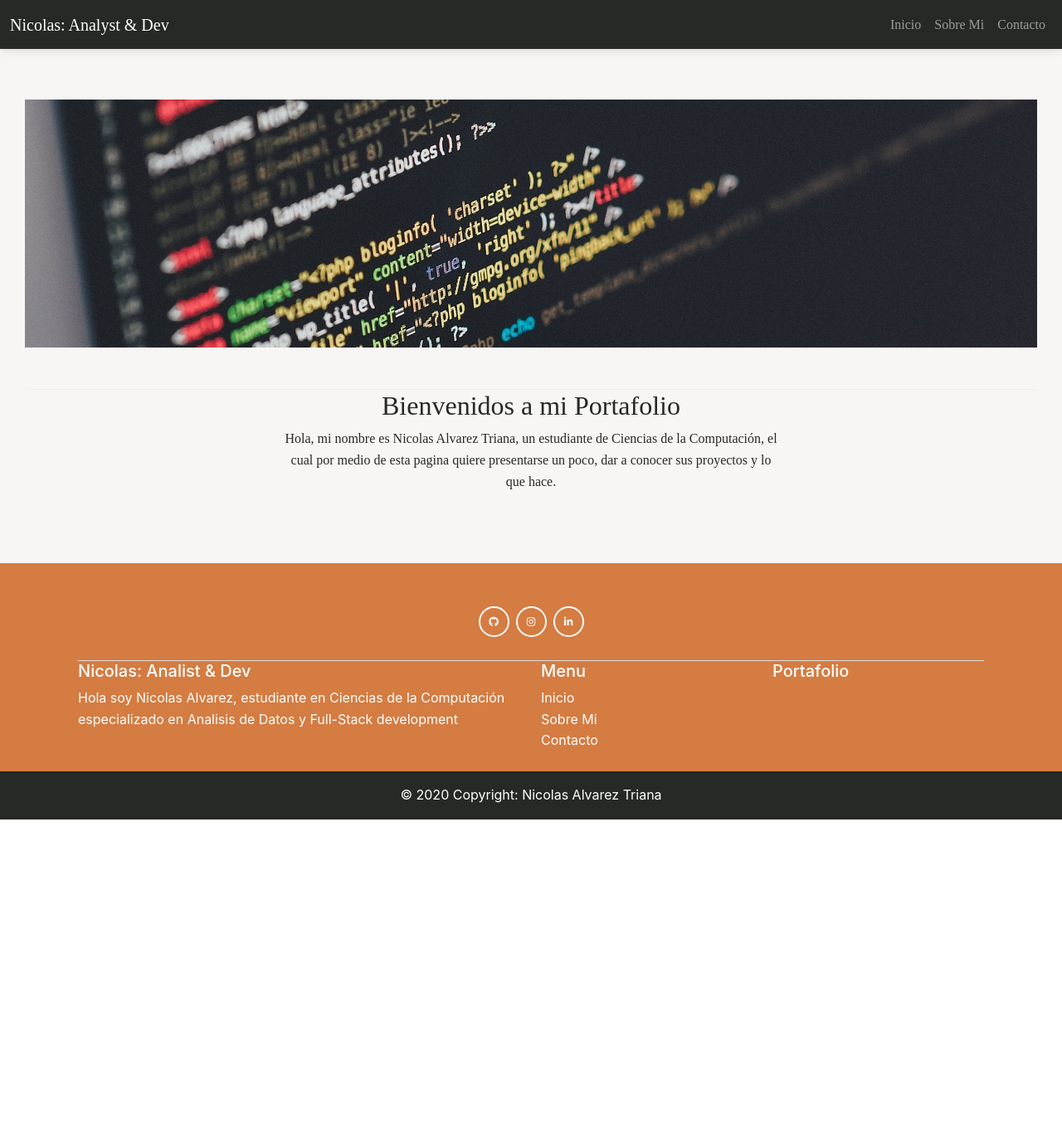
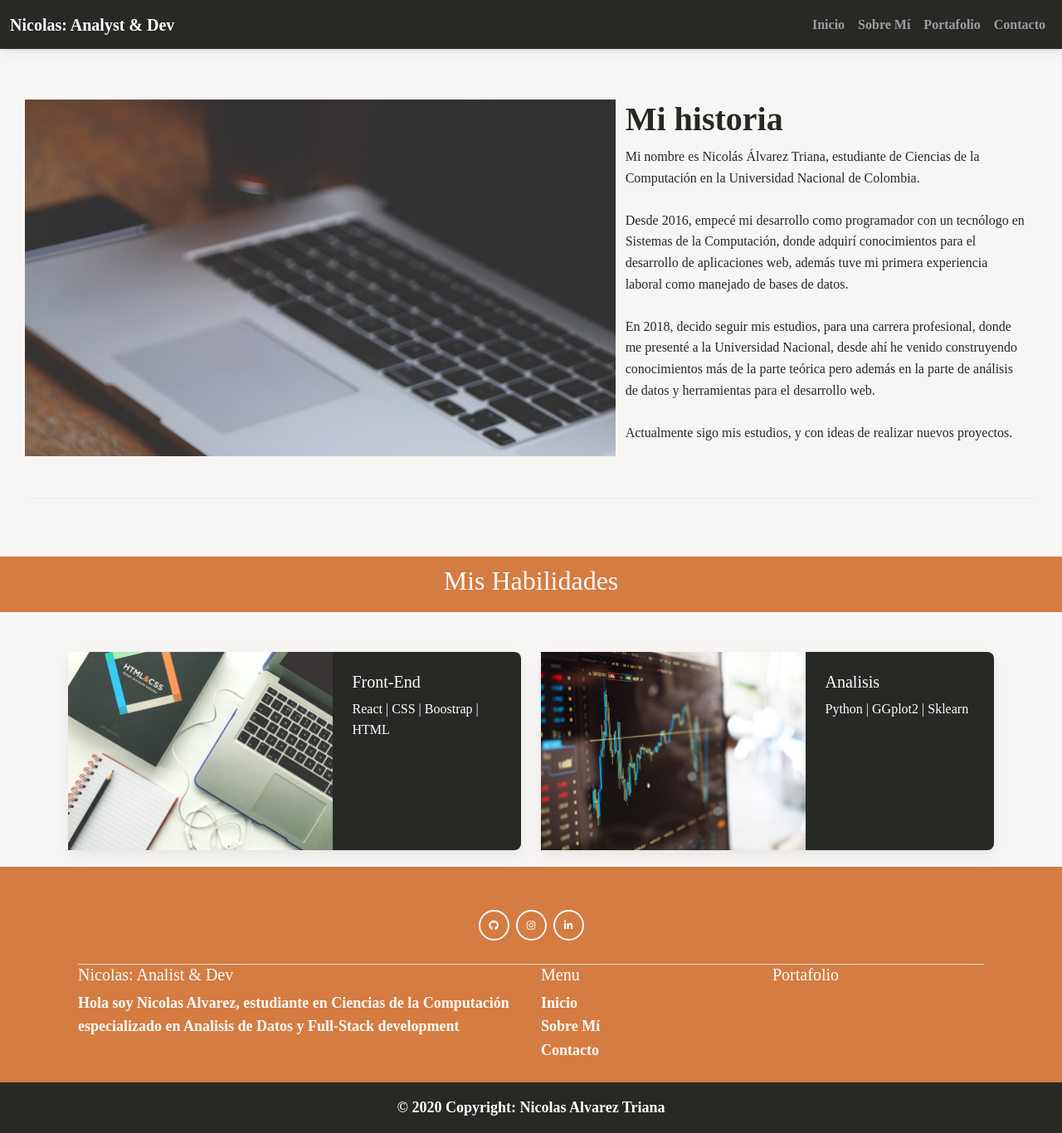
Before and after one commit to niclasDc/portfolio_web, a React (Create React App) app: page /aboutus in a window 1280 px wide. Before the commit this address led to /home. Shown: the whole page at 83% size. Before the commit the page ends 988 px from the top, so only its background shows below. Built offline with nearby package versions, Linux system fonts and the light colour scheme; what webfontloader would draw is missing.

Commit message:
Add content in about & changes font

```diff
--- a/public/index.html
+++ b/public/index.html
@@ -2,7 +2,7 @@
 <html lang="en">
   <head>
     <meta charset="utf-8" />
-    <link rel="icon" href="%PUBLIC_URL%/favicon.ico" />
+    <link rel="icon" href="/assets/images/logo.png" />
     <meta name="viewport" content="width=device-width, initial-scale=1" />
     <meta name="theme-color" content="#000000" />
     <meta
@@ -24,7 +24,7 @@
       work correctly both with client-side routing and a non-root public URL.
       Learn how to configure a non-root public URL by running `npm run build`.
     -->
-    <title>React App</title>
+    <title>Portfolio Nicolas</title>
   </head>
   <body>
     <noscript>You need to enable JavaScript to run this app.</noscript>
--- a/src/App.css
+++ b/src/App.css
@@ -1,5 +1,6 @@
 .font-loader {
-  font-family: 'Josefin Sans';
+  font-family: 'Tajawal';
+  font-style: normal;
 }
 
 .bg-footer{
@@ -47,6 +48,19 @@
   min-height:400px;
 }
 
+.row-content-about {
+  margin:0px auto;
+  padding: 10px 0px 10px 0px;
+  min-height:50px;
+}
+
+.row-content-groups-cards {
+  margin:0px auto;
+  padding: 0px 70px 20px 70px;
+  min-height:100px;
+}
+
+
 .footer{
   background-color: #D1C4E9;
   margin:0px auto;
@@ -63,3 +77,7 @@
 .bg-image-jumb {
   background-image: url("/public/assets/images/image_code_1.jpg");
 }
+
+.bg-image-about {
+  background-image: url("/public/assets/images/desk_study.jpg");
+}
--- a/src/App.js
+++ b/src/App.js
@@ -7,7 +7,9 @@ class App extends Component{
   render() {
     return (
         <BrowserRouter>
-          <Main/>
+            <div className="font-loader">
+                <Main/>
+            </div>
         </BrowserRouter>
     );
   }
--- /dev/null
+++ b/src/components/AboutComponent.js
@@ -0,0 +1,89 @@
+import React from "react";
+import {
+    MDBCard,
+    MDBCardBody, MDBCardImage,
+    MDBCardText,
+    MDBCardTitle,
+    MDBCol,
+    MDBRow
+} from "mdb-react-ui-kit";
+
+function About(){
+    return(
+      <div style={{background: "#F8F6F5"}}>
+          <div className="jumbotron">
+              <div className="row row-content">
+                  <div className="col-12 col-md-7 bg-image-about">
+                  </div>
+                  <div className="col-12 col-md-5" style={{fontSize: "16px"}}>
+                      <h1 style={{fontWeight: "bold"}}>Mi historia</h1>
+                      <p>
+                          Mi nombre es Nicolás Álvarez Triana, estudiante de Ciencias
+                          de la Computación en la Universidad Nacional de Colombia.
+                          <br/>
+                          <br/>
+                          Desde 2016, empecé mi desarrollo como programador con un tecnólogo en Sistemas de la Computación,
+                          donde adquirí conocimientos para el desarrollo de aplicaciones web,
+                          además tuve mi primera experiencia laboral como manejado de bases de datos.
+                          <br/>
+                          <br/>
+                          En 2018, decido seguir mis estudios, para una carrera profesional,
+                          donde me presenté a la Universidad Nacional, desde ahí he venido construyendo
+                          conocimientos más de la parte teórica pero además en la parte de análisis de datos y
+                          herramientas para el desarrollo web.
+                          <br/>
+                          <br/>
+                          Actualmente sigo mis estudios, y con ideas de realizar nuevos proyectos.
+                      </p>
+                  </div>
+              </div>
+          </div>
+          <div className="row">
+              <div className="row-content-about col-12 d-flex justify-content-center text-white"  style={{backgroundColor: "#D47C42"}}>
+                  <h2>Mis Habilidades</h2>
+              </div>
+              <div className="row row-content-groups-cards d-flex justify-content-center col-12">
+                  <MDBRow className='row-cols-1 row-cols-md-2 g-4'>
+                      <MDBCol>
+                          <MDBCard style={{background: "#262924"}} className='text-white h-100'>
+                              <MDBRow className="g-0">
+                                  <MDBCol md="7">
+                                      <MDBCardImage src="/assets/images/web-design.jpg" alt="web-design" fluid/>
+                                  </MDBCol>
+                                  <MDBCol md="5">
+                                      <MDBCardBody>
+                                          <MDBCardTitle>Front-End</MDBCardTitle>
+                                          <MDBCardText>
+                                              React | CSS | Boostrap | HTML
+                                          </MDBCardText>
+                                      </MDBCardBody>
+                                  </MDBCol>
+                              </MDBRow>
+                          </MDBCard>
+                      </MDBCol>
+                      <MDBCol>
+                          <MDBCard style={{background: "#262924"}} className='text-white h-100'>
+                              <MDBRow className="g-0">
+                                  <MDBCol md="7">
+                                      <MDBCardImage src="/assets/images/analisis.jpg" alt="analisis" fluid/>
+                                  </MDBCol>
+                                  <MDBCol md="5">
+                                      <MDBCardBody>
+                                          <MDBCardTitle>Analisis</MDBCardTitle>
+                                          <MDBCardText>
+                                              Python | GGplot2 | Sklearn
+                                          </MDBCardText>
+                                      </MDBCardBody>
+                                  </MDBCol>
+                              </MDBRow>
+                          </MDBCard>
+                      </MDBCol>
+                  </MDBRow>
+              </div>
+          </div>
+      </div>
+    );
+}
+
+
+export default About;
--- a/src/components/FooterComponent.js
+++ b/src/components/FooterComponent.js
@@ -4,7 +4,7 @@ import {Link} from "react-router-dom";
 
 function Footer(){
     return(
-        <div>
+        <div style={{fontWeight: "bold", fontSize: "18px"}}>
             <MDBFooter  className=" bg-footer text-white text-md-start text-center">
                 <MDBContainer className="p-4 pb-0">
                     <section className='text-md-center justify-content-center border-bottom p-4'>
@@ -37,7 +37,7 @@ function Footer(){
                                     <Link className="text-white" to="/home">Inicio</Link>
                                 </li>
                                 <li>
-                                    <Link className="text-white" to="/aboutus">Sobre Mi</Link>
+                                    <Link className="text-white" to="/aboutus">Sobre Mí</Link>
                                 </li>
                                 <li>
                                     <Link className="text-white" to="/contactus">Contacto</Link>
--- a/src/components/HeaderComponent.js
+++ b/src/components/HeaderComponent.js
@@ -14,7 +14,7 @@ function Header(){
 
     return(
         <header>
-            <div className="font-loader row container d-flex" >
+            <div className="row container d-flex" style={{fontSize: "16px", fontWeight: "bold"}}>
                 <MDBNavbar fixed='top' expand='lg' dark className="bg-navbar">
                     <MDBContainer fluid>
                         <MDBNavbarBrand href="/home">Nicolas: Analyst & Dev</MDBNavbarBrand>
@@ -36,7 +36,10 @@ function Header(){
                                     </MDBNavbarLink>
                                 </MDBNavbarItem>
                                 <MDBNavbarItem>
-                                    <MDBNavbarLink href='/aboutus'>Sobre Mi</MDBNavbarLink>
+                                    <MDBNavbarLink href='/aboutus'>Sobre Mí</MDBNavbarLink>
+                                </MDBNavbarItem>
+                                <MDBNavbarItem>
+                                    <MDBNavbarLink href='/portfolio'>Portafolio</MDBNavbarLink>
                                 </MDBNavbarItem>
                                 <MDBNavbarItem>
                                     <MDBNavbarLink href='/contactus'>Contacto</MDBNavbarLink>
--- a/src/components/HomeComponent.js
+++ b/src/components/HomeComponent.js
@@ -3,7 +3,7 @@ import React from "react";
 function Home(){
     return(
       <div>
-          <div className="jumbotron font-loader">
+          <div className="jumbotron" style={{fontSize: "20px"}}>
               <div className="row row-content d-flex justify-content-center">
                   <div className="col-12 bg-image-jumb">
                   </div>
@@ -20,7 +20,6 @@ function Home(){
                   </div>
               </div>
           </div>
-
       </div>
     );
 }
--- a/src/components/MainComponent.js
+++ b/src/components/MainComponent.js
@@ -3,6 +3,7 @@ import Header from "./HeaderComponent";
 import {Navigate, Route, Routes} from "react-router-dom";
 import Home from "./HomeComponent";
 import Footer from "./FooterComponent";
+import About from "./AboutComponent";
 
 
 class Main extends Component{
@@ -16,10 +17,11 @@ class Main extends Component{
 
     render() {
         return(
-            <div style={{backgroundColor: '#F8F6F5' }}>
+            <div style={{backgroundColor: '#F8F6F5'}}>
                 <Header/>
                 <Routes>
                     <Route path="/home" element={<Home/>}/>
+                    <Route exact path="/aboutus" element={<About/>}/>
                     <Route path="*"element={<Navigate to="/home" replace />}/>
                 </Routes>
                 <div>
--- a/src/index.js
+++ b/src/index.js
@@ -13,7 +13,7 @@ import reportWebVitals from './reportWebVitals';
 
 WebFont.load({
    google: {
-       families:['Josefin Sans']
+       families:['Josefin Sans', 'Tajawal']
    }
 });
 
```
Also changed, not shown: public/assets/images/analisis.jpg (added), public/assets/images/web-design.jpg (added).
